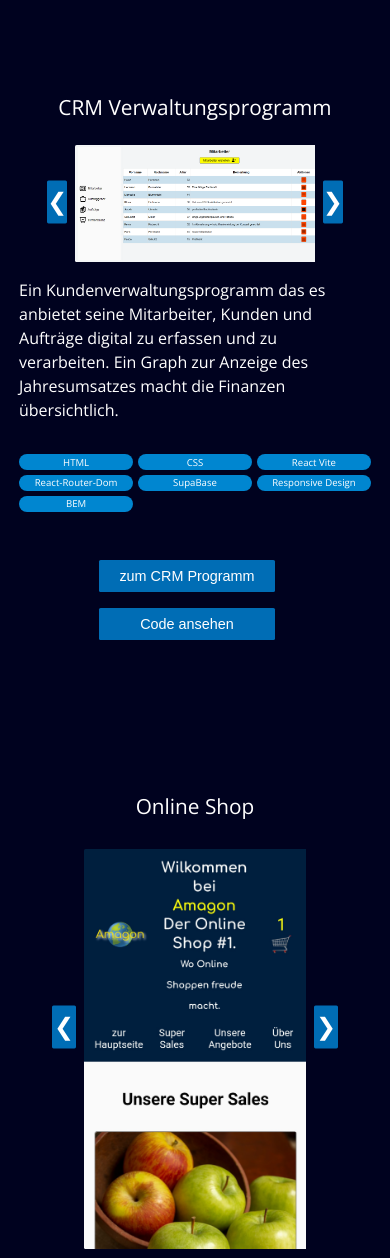
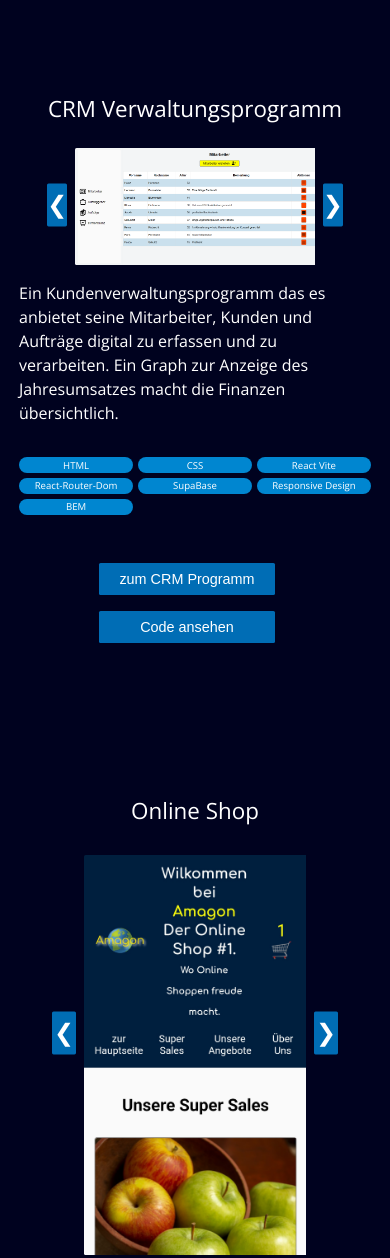
Before and after one commit to r-s-94/Richter-Websoftware, a website: page index.html in a window 390 px wide. Shown: the part 1298-2556 px from the top of the page. Drawn offline with nearby package versions, Linux system fonts and the light colour scheme.

```diff
--- a/assets/scss/websoftwareResponsive.scss
+++ b/assets/scss/websoftwareResponsive.scss
@@ -306,14 +306,14 @@
     }
 
     &__headline-left {
-      font-size: 1.7rem;
+      font-size: 1.8rem;
       margin: 0 0 -3rem 13%;
       color: white;
       width: 30rem;
     }
 
     &__headline-right {
-      font-size: 1.7rem;
+      font-size: 1.8rem;
       margin: 0 0 -3rem 55%;
       width: 30rem;
       color: white;
@@ -937,13 +937,13 @@
     }
 
     &__headline-left {
-      font-size: 1.7rem;
+      font-size: 1.8rem;
       margin: 3rem auto;
       color: white;
     }
 
     &__headline-right {
-      font-size: 1.7rem;
+      font-size: 1.8rem;
       margin: 3rem auto;
       color: white;
     }
@@ -1565,13 +1565,13 @@
     }
 
     &__headline-left {
-      font-size: 1.7rem;
+      font-size: 1.8rem;
       margin: 3rem auto;
       color: white;
     }
 
     &__headline-right {
-      font-size: 1.7rem;
+      font-size: 1.8rem;
       margin: 3rem auto;
       color: white;
     }
@@ -2196,14 +2196,14 @@
     }
 
     &__headline-left {
-      font-size: 1.5rem;
+      font-size: 1.6rem;
       margin: 2rem auto;
       text-align: center;
       color: white;
     }
 
     &__headline-right {
-      font-size: 1.5rem;
+      font-size: 1.6rem;
       margin: 2rem auto;
       color: white;
     }
@@ -2830,14 +2830,15 @@
     }
 
     &__headline-left {
-      font-size: 1.3rem;
+      font-size: 1.4rem;
       margin: 1.5rem auto;
       text-align: center;
+      padding: 0 3%;
       color: white;
     }
 
     &__headline-right {
-      font-size: 1.3rem;
+      font-size: 1.4rem;
       margin: 1.5rem auto;
       color: white;
     }
@@ -3464,14 +3465,14 @@
     }
 
     &__headline-left {
-      font-size: 1.3rem;
+      font-size: 1.4rem;
       margin: 1rem auto;
       text-align: center;
       color: white;
     }
 
     &__headline-right {
-      font-size: 1.3rem;
+      font-size: 1.4rem;
       margin: 1rem auto;
       color: white;
     }
```
Also changed, not shown: assets/css/websoftwareResponsive.css, 1 other file.
